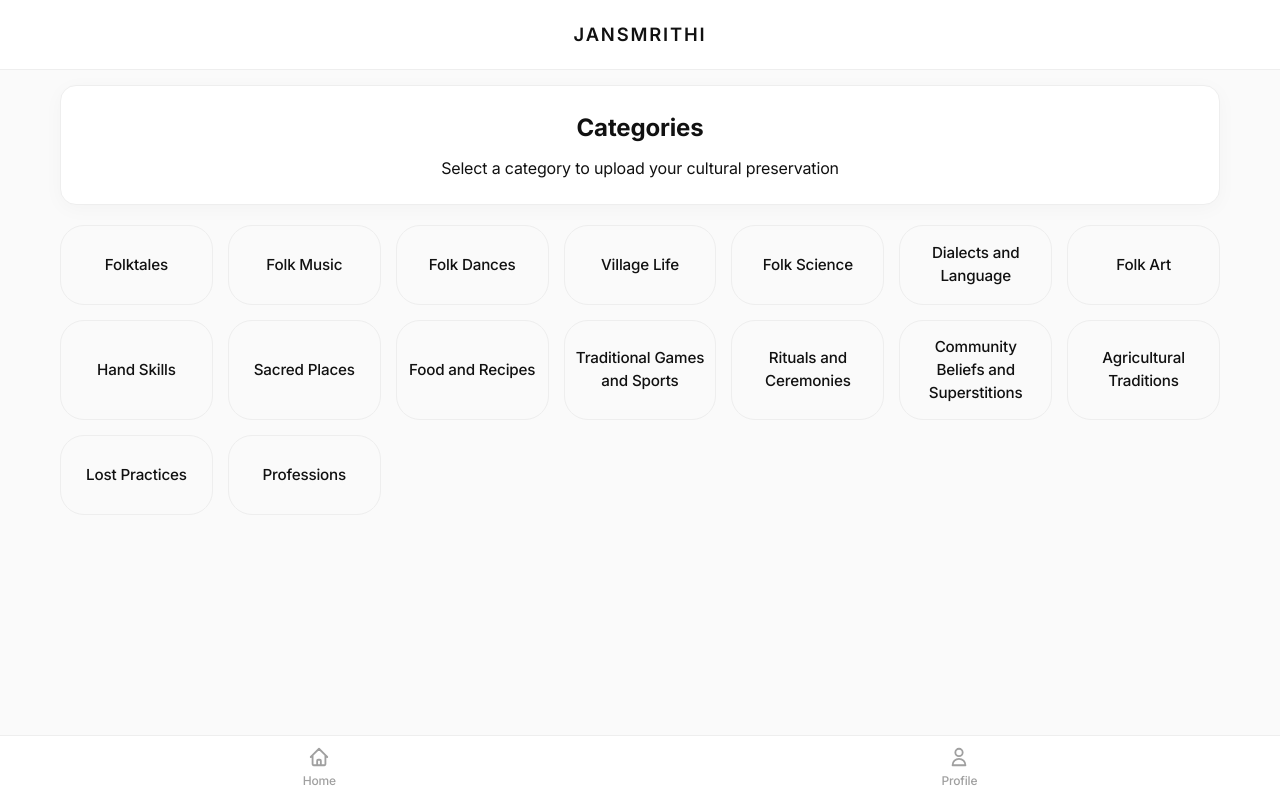
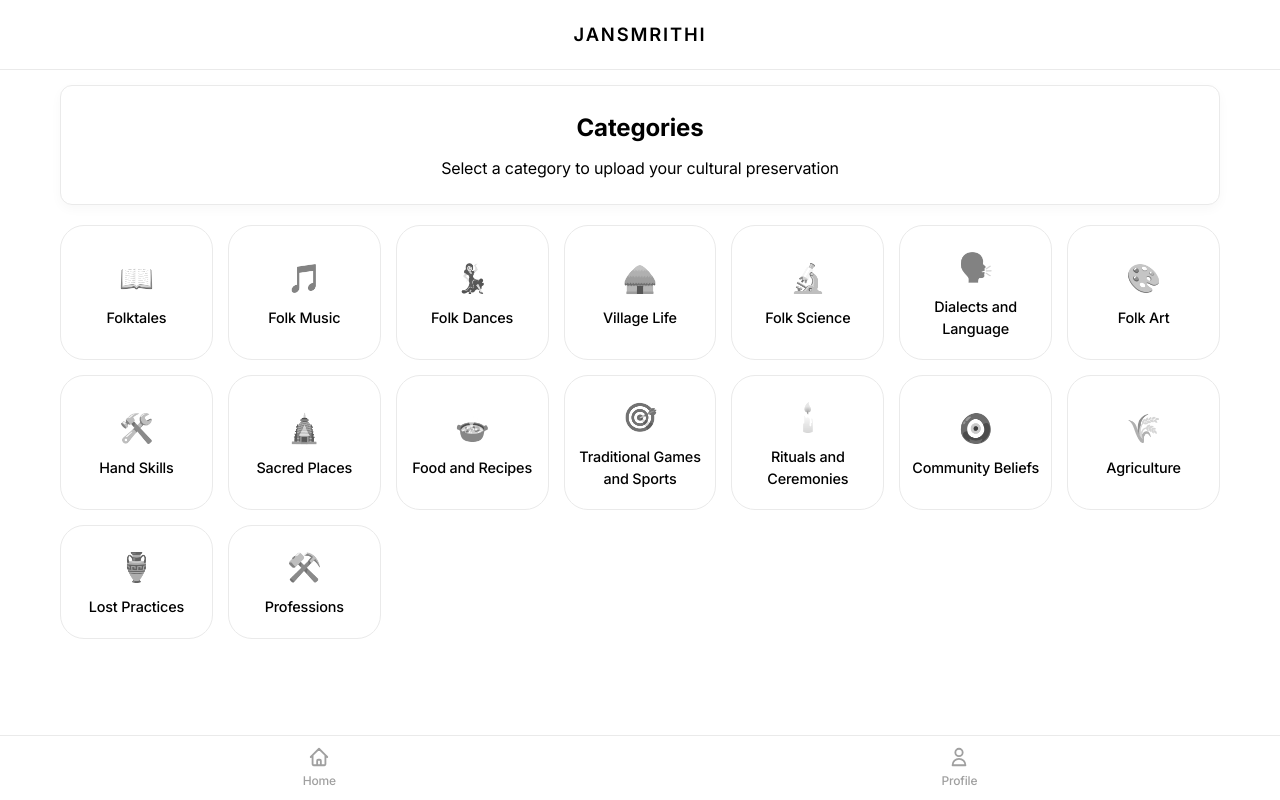
Before and after one commit to Hima-Mirudoddi/JanSmrithi, a Flask app: page /categories in a window 1280 px wide. Run offline with Flask 3, Linux system fonts and the light colour scheme; the visitor is signed in with stand-in values (Sample User, id 1).

Commit message:
add pure white minimalist theme with grayscale category icons

```diff
--- a/app.py
+++ b/app.py
@@ -160,11 +160,22 @@ def logout():
 @login_required
 def categories():
     cats = [
-        "Folktales", "Folk Music", "Folk Dances", "Village Life", "Folk Science",
-        "Dialects and Language", "Folk Art", "Hand Skills", "Sacred Places",
-        "Food and Recipes", "Traditional Games and Sports", "Rituals and Ceremonies",
-        "Community Beliefs and Superstitions", "Agricultural Traditions",
-        "Lost Practices", "Professions"
+        {"name": "Folktales", "icon": "📖"},
+        {"name": "Folk Music", "icon": "🎵"},
+        {"name": "Folk Dances", "icon": "💃"},
+        {"name": "Village Life", "icon": "🛖"},
+        {"name": "Folk Science", "icon": "🔬"},
+        {"name": "Dialects and Language", "icon": "🗣️"},
+        {"name": "Folk Art", "icon": "🎨"},
+        {"name": "Hand Skills", "icon": "🛠️"},
+        {"name": "Sacred Places", "icon": "🛕"},
+        {"name": "Food and Recipes", "icon": "🍲"},
+        {"name": "Traditional Games and Sports", "icon": "🎯"},
+        {"name": "Rituals and Ceremonies", "icon": "🕯️"},
+        {"name": "Community Beliefs", "icon": "🧿"},
+        {"name": "Agriculture", "icon": "🌾"},
+        {"name": "Lost Practices", "icon": "🏺"},
+        {"name": "Professions", "icon": "⚒️"}
     ]
     return render_template('categories.html', categories=cats)
 
--- a/static/css/style.css
+++ b/static/css/style.css
@@ -2,21 +2,21 @@
 
 :root {
     /* Minimalist Soft Color Palette */
-    --bg-color: #fafafa;
+    --bg-color: #ffffff;
     --card-bg: #ffffff;
-    --text-primary: #111111;
-    --text-secondary: #777777;
-    --accent-color: #ededed;
-    --accent-hover: #e0e0e0;
-    --border-color: #eeeeee;
+    --text-primary: #000000;
+    --text-secondary: #666666;
+    --accent-color: #f5f5f5;
+    --accent-hover: #ebebeb;
+    --border-color: #eaeaea;
 
     /* Super soft and clean shadows */
-    --shadow-sm: 0 4px 20px rgba(0,0,0,0.03);
-    --shadow-md: 0 8px 30px rgba(0,0,0,0.06);
+    --shadow-sm: 0 4px 12px rgba(0,0,0,0.03);
+    --shadow-md: 0 8px 24px rgba(0,0,0,0.05);
 
     /* Sleek radius */
     --radius-sm: 6px;
-    --radius-md: 16px;
+    --radius-md: 12px;
     --radius-lg: 24px;
 
     --header-height: 70px;
--- a/templates/categories.html
+++ b/templates/categories.html
@@ -8,8 +8,9 @@
 
 <div class="categories-grid">
     {% for cat in categories %}
-    <a href="{{ url_for('media_type', category_name=cat) }}" class="category-card">
-        {{ cat }}
+    <a href="{{ url_for('media_type', category_name=cat.name) }}" class="category-card">
+        <span class="category-icon">{{ cat.icon }}</span>
+        <span class="category-name">{{ cat.name }}</span>
     </a>
     {% endfor %}
 </div>
@@ -27,24 +28,38 @@
         background: var(--bg-color);
         border: 1px solid var(--border-color);
         border-radius: var(--radius-lg);
-        padding: 15px 10px;
+        padding: 20px 10px;
         text-align: center;
-        font-weight: 500;
         color: var(--text-primary);
-        transition: transform 0.2s, background-color 0.2s;
+        transition: transform 0.2s, box-shadow 0.2s;
         text-decoration: none;
         display: flex;
+        flex-direction: column;
         align-items: center;
         justify-content: center;
-        min-height: 80px;
-        font-size: 0.95rem;
+        min-height: 110px;
+    }
+
+    .category-icon {
+        font-size: 28px;
+        margin-bottom: 8px;
+        filter: grayscale(100%) contrast(1.2); /* Makes emojis minimal/black & white */
+        opacity: 0.8;
+    }
+
+    .category-name {
+        font-weight: 500;
+        font-size: 0.9rem;
     }
 
     .category-card:hover {
-        transform: translateY(-2px);
-        background-color: var(--card-bg);
-        border-color: #ccc;
+        transform: translateY(-3px);
         box-shadow: var(--shadow-sm);
+        border-color: #ddd;
+    }
+
+    .category-card:hover .category-icon {
+        opacity: 1;
     }
 </style>
 {% endblock %}
```
